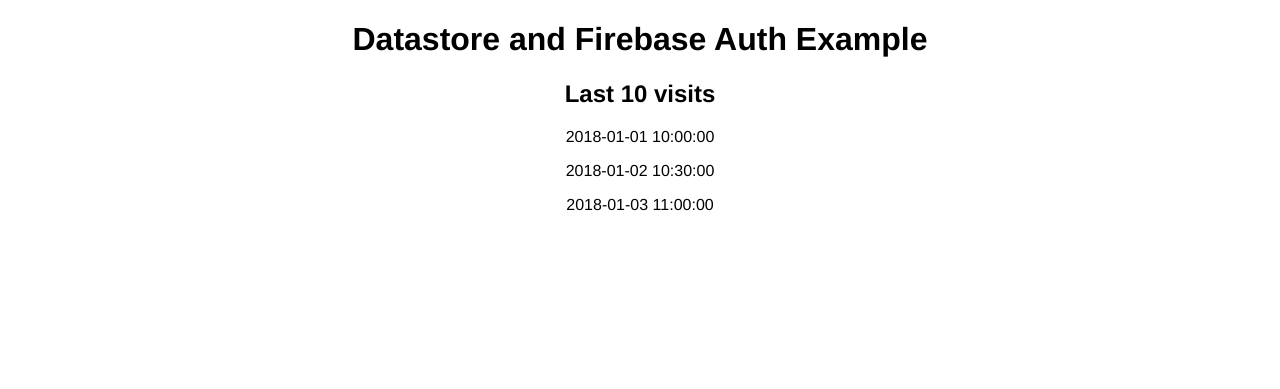
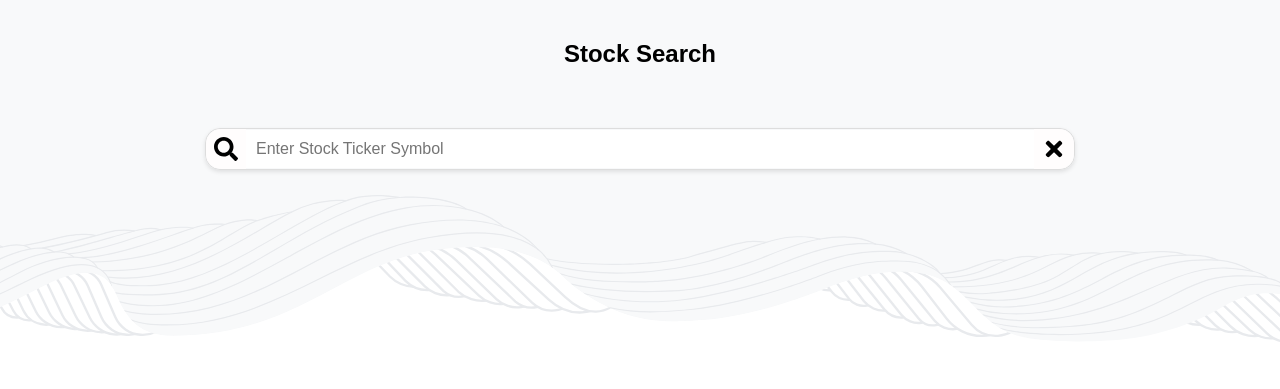
Before and after one commit to gayatri-p786/gayatri-p786.github.io, a Flask app: page / in a window 1280 px wide. Shown: the top 389 px of the page. Run offline with Flask 3, Linux system fonts and the light colour scheme.

Commit message:
flask basic fetch done

```diff
--- a/HW-2/main.py
+++ b/HW-2/main.py
@@ -1,29 +1,37 @@
-import datetime
-
-from flask import Flask, render_template
+from flask import Flask, render_template, request, jsonify
+import requests
+from flask_cors import CORS
 
 app = Flask(__name__)
+CORS(app)
 
+@app.route('/')
+def index():
+    return render_template('index.html')
 
-@app.route("/")
-def root():
-    # For the sake of example, use static information to inflate the template.
-    # This will be replaced with real information in later steps.
-    dummy_times = [
-        datetime.datetime(2018, 1, 1, 10, 0, 0),
-        datetime.datetime(2018, 1, 2, 10, 30, 0),
-        datetime.datetime(2018, 1, 3, 11, 0, 0),
-    ]
+#API KEY = cmuu051r01qru65i12s0cmuu051r01qru65i12sg
 
-    return render_template("index.html", times=dummy_times)
+@app.route('/search_stock', methods=['GET'])
+def search_stock():
+    stock_ticker = request.args.get('stock_ticker')
 
+    if not stock_ticker:
+        return jsonify({'error': 'Stock ticker is required'}), 400
 
-if __name__ == "__main__":
-    # This is used when running locally only. When deploying to Google App
-    # Engine, a webserver process such as Gunicorn will serve the app. This
-    # can be configured by adding an `entrypoint` to app.yaml.
-    # Flask's development server will automatically serve static files in
-    # the "static" directory. See:
-    # http://flask.pocoo.org/docs/1.0/quickstart/#static-files. Once deployed,
-    # App Engine itself will serve those files as configured in app.yaml.
-    app.run(host="127.0.0.1", port=8080, debug=True)
+    # Make a request to the Finnhub Stock API
+    finnhub_api_key = 'cmuu051r01qru65i12s0cmuu051r01qru65i12sg'
+    endpoint = f'https://finnhub.io/api/v1/stock/profile2?symbol={stock_ticker}&token={finnhub_api_key}'
+
+    try:
+        print(endpoint)
+        response = requests.get(endpoint)
+        data = response.json()
+        print(data)
+        # Return the API response to the client
+        # return jsonify({'data':data}),200
+        return jsonify(data)
+    except Exception as e:
+        return jsonify({'error': f'Error fetching data from Finnhub API: {str(e)}'}), 500
+
+if __name__ == '__main__':
+    app.run(debug=True)
--- a/HW-2/static/script.js
+++ b/HW-2/static/script.js
@@ -1,7 +1,43 @@
-'use strict';
+// main.js
 
-window.addEventListener('load', function () {
+ // Add an event listener to the form
+ document.getElementById('stockSearchForm').addEventListener('submit', function(event) {
+  event.preventDefault(); // Prevent the default form submission
+  searchStock(); // Call your searchStock function
+});
 
-  console.log("Hello World!");
 
-});
+function displayErrorMessage(message) {
+  var errorSection = document.getElementById('errorSection');
+  errorSection.style.display = 'block';
+  // errorSection.style.backgroundColor = '#dddddd'; // Gray background
+  errorSection.innerHTML = message;
+}
+
+function searchStock() {
+  var stockTicker = document.getElementById('stockTicker').value;
+  fetch(`/search_stock?stock_ticker=${stockTicker}`,{method:'GET'})
+    .then(response => response.json())
+    .then(data => {
+      if (Object.keys(data).length === 0) {
+        // Empty JSON object, display error message
+        displayErrorMessage('Error: No record has been found, please enter a valid symbol');
+    }
+    else{
+
+
+      console.log("in data")
+      document.getElementById('searchResult').innerHTML = JSON.stringify(data,null,2);
+    }
+  })
+    .catch(error => console.error(error));
+}
+
+
+
+function clearResult() {
+  document.getElementById('stockTicker').value = '';
+  document.getElementById('searchResult').innerHTML = '';
+  errorSection.innerHTML = '';
+  errorSection.style.display = 'none';
+}
--- a/HW-2/static/style.css
+++ b/HW-2/static/style.css
@@ -1,20 +1,100 @@
-/**
- * Copyright 2021 Google LLC
- *
- * Licensed under the Apache License, Version 2.0 (the "License");
- * you may not use this file except in compliance with the License.
- * You may obtain a copy of the License at
- *
- *      http://www.apache.org/licenses/LICENSE-2.0
- *
- * Unless required by applicable law or agreed to in writing, software
- * distributed under the License is distributed on an "AS IS" BASIS,
- * WITHOUT WARRANTIES OR CONDITIONS OF ANY KIND, either express or implied.
- * See the License for the specific language governing permissions and
- * limitations under the License.
- */
+/* style.css */
 
- body {
-    font-family: "helvetica", sans-serif;
-    text-align: center;
-  }
+body {
+  font-family: 'Arial', serif;
+  margin: 0;
+  padding: 0;
+  background-color: white;
+
+}
+
+header {
+  text-align: center;
+  padding: 20px;
+  /* font-weight: lighter; */
+  /* background-color: #333; Add background color for header */
+  color: black; /* Text color for header */
+}
+.backg{
+  background-image: url('images/back.svg');
+  background-size: cover;
+  background-position: center;
+  height: 350px;
+}
+
+main {
+  display: flex;
+  flex-direction: column;
+  align-items: center;
+  padding: 20px;
+}
+
+form {
+  display: flex;
+  align-items: center;
+  width: 70%;
+}
+#stockSearchForm{
+  border: 0.1px solid #ddd; /*White border*/
+  border-radius: 15px;
+  box-shadow: 0 2px 4px rgba(0, 0, 0, 0.1); /* Box shadow */
+}
+#errorSection{
+  display: flex;
+  align-items: center;
+  width: 70%;
+  border: 0.1px solid #ddd; /*White border*/
+  border-radius: 10px;
+  text-align: center;
+  box-shadow: 0 2px 4px white;
+  background-color: rgb(210, 209, 209);
+  padding: 1em;
+}
+#stockTicker {
+  flex: 1;
+  padding: 10px;
+  font-size: 16px;
+  border: none;
+}
+
+button {
+  background-color: rgb(255, 253, 253); /* Green background color for buttons */
+  color: #fff; /* Text color for buttons */
+  border: none;
+  align-items: center;
+  width: 40px; /* Adjust the size as needed */
+  display: flex; /* Ensures that the button behaves like a flex container */
+  align-items: center;
+  height: 40px;
+  width: 40px;
+
+  /* border: 1px solid #ddd;
+  border-radius: 15px;
+  box-shadow: 0 2px 4px rgba(0, 0, 0, 0.1);
+  padding: 10px;
+  font-size: 16px;
+  cursor: pointer;
+  height: 40px; */
+  /* margin-left: 10px; */
+}
+#searchButton{
+  background-image: url('images/search-solid.svg');
+  background-size: 60% 60%;
+  background-position: center;
+  /* height: 20px;
+  width: 20px; */
+  border-top-left-radius: 15px;
+  border-bottom-left-radius: 15px;
+  background-repeat: no-repeat;
+}
+
+#clearButton{
+  background-image: url('images/times-solid.svg');
+  background-size: 60% 60%;
+  background-position: center;
+  /* height: 20px;
+  width: 20px; */
+  border-top-right-radius: 15px;
+  border-bottom-right-radius: 15px;
+  background-repeat: no-repeat;
+}
--- a/HW-2/templates/index.html
+++ b/HW-2/templates/index.html
@@ -1,34 +1,44 @@
-<!doctype html>
-<!--
- Copyright 2021 Google LLC
-
- Licensed under the Apache License, Version 2.0 (the "License");
- you may not use this file except in compliance with the License.
- You may obtain a copy of the License at
-
-      http://www.apache.org/licenses/LICENSE-2.0
-
- Unless required by applicable law or agreed to in writing, software
- distributed under the License is distributed on an "AS IS" BASIS,
- WITHOUT WARRANTIES OR CONDITIONS OF ANY KIND, either express or implied.
- See the License for the specific language governing permissions and
- limitations under the License.
--->
-
-<html>
+<!DOCTYPE html>
+<html lang="en">
 <head>
-  <title>Datastore and Firebase Auth Example</title>
-  <script src="{{ url_for('static', filename='script.js') }}"></script>
-  <link type="text/css" rel="stylesheet" href="{{ url_for('static', filename='style.css') }}">
+    <meta charset="UTF-8">
+    <meta name="viewport" content="width=device-width, initial-scale=1.0">
+    <link rel="stylesheet" href="{{ url_for('static', filename='style.css') }}">
+    <script src="{{ url_for('static', filename='script.js') }}" defer></script>
+    <title>Stock Search App</title>
 </head>
 <body>
+  <section class="backg">
+    <header>
+        <h1>Stock Search</h1>
+    </header>
 
-  <h1>Datastore and Firebase Auth Example</h1>
+    <main>
+        <form id="stockSearchForm">
 
-  <h2>Last 10 visits</h2>
-  {% for time in times %}
-    <p>{{ time }}</p>
-  {% endfor %}
+            <button type="submit" id="searchButton" onclick="searchStock()">
+            </button>
+            <input type="text" id="stockTicker" placeholder="Enter Stock Ticker Symbol" required>
+            <button type="button" id="clearButton" onclick="clearResult()">
+            </button>
+        </form>
+        <div id="searchResult"></div>
+        <br><br>
+    </main>
+  </section>
+  <section>
+    <main>
+      <div id="errorSection" style="display: none;"></div>
+    </main>
+  </section>
+<!--
+        <div id="stockDetailsTabs">
+            Result area will be displayed here
+        </div>
+    </main> -->
 
+    <footer>
+        <!-- Your footer content, if any -->
+    </footer>
 </body>
 </html>
```
Also changed, not shown: HW-2/static/images/GreenArrowUp.png (added), HW-2/static/images/RedArrowDown.png (added), HW-2/static/images/back.svg (added), HW-2/static/images/search-solid.svg (added), HW-2/static/images/times-solid.svg (added), 1 other file.
